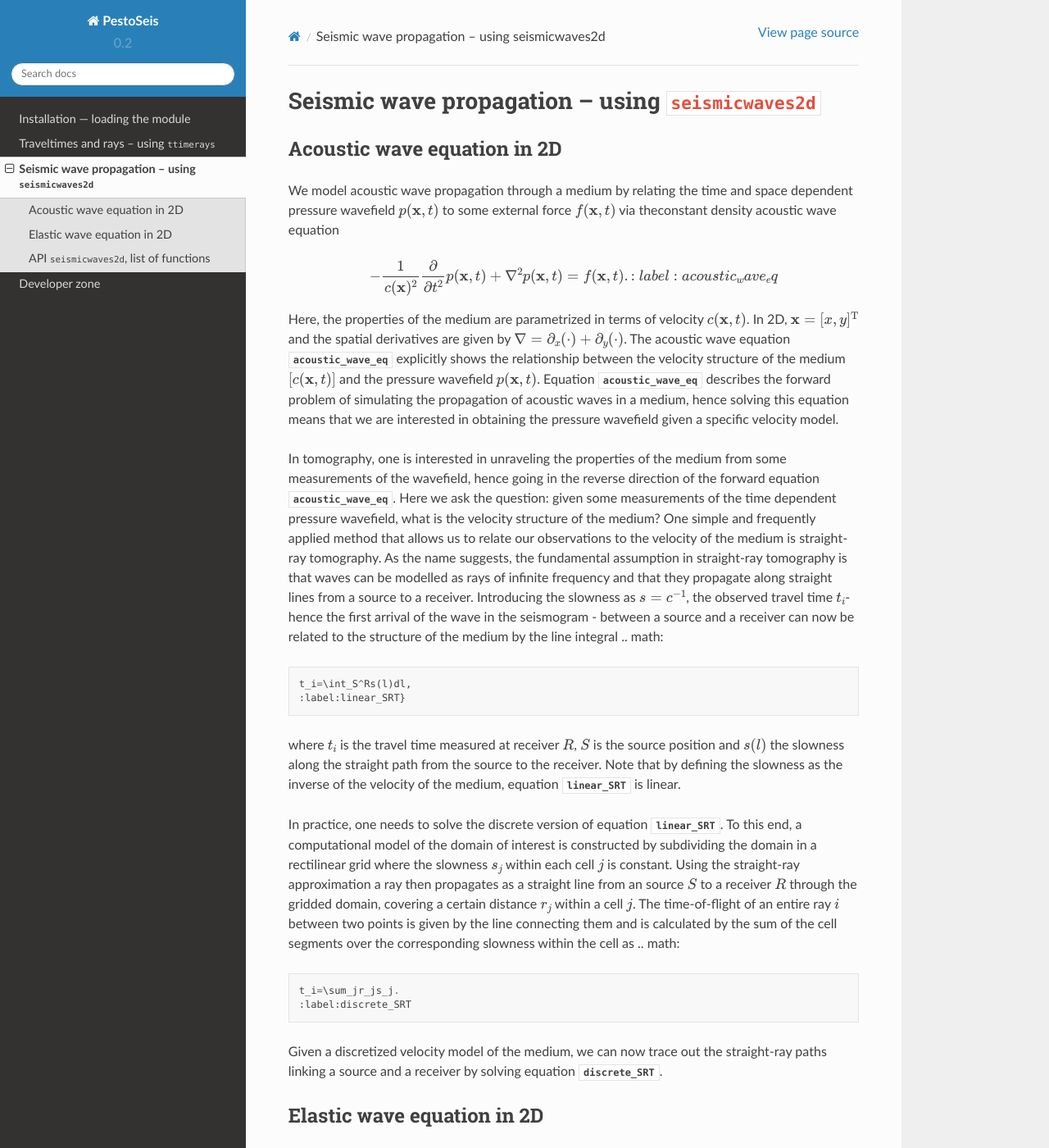
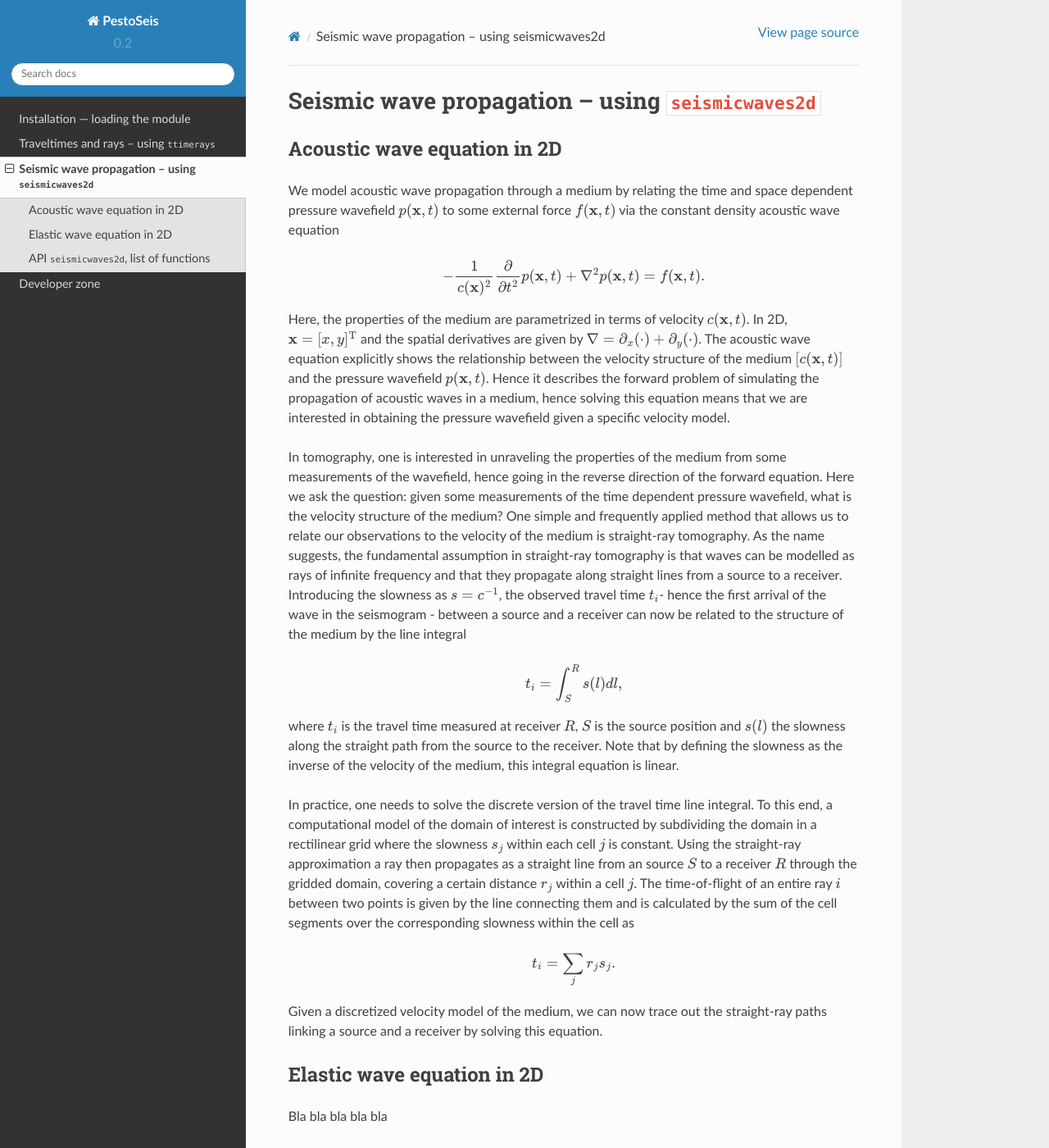
Before and after one commit to inverseproblem/PestoSeis, a Sphinx documentation site: the page built from docs/source/seismicwaves2d_guide.rst, in a window 1280 px wide and 1400 px high. Shown: the whole window at 82% size. Built offline with Sphinx 7.4.7 and the Read the Docs theme 2.0.0, drawn with Linux system fonts in a browser that asks for light colours.

Commit message:
built the html successfully

```diff
--- a/docs/source/seismicwaves2d_guide.rst
+++ b/docs/source/seismicwaves2d_guide.rst
@@ -11,24 +11,30 @@
 Acoustic wave equation in 2D
 =============================================
 
-We model acoustic wave propagation through a medium by relating the time and space dependent pressure wavefield :math:`p(\mathbf{x},t)` to some external force :math:`f(\mathbf{x},t)` via theconstant density acoustic wave equation
+We model acoustic wave propagation through a medium by relating the time and space dependent pressure wavefield :math:`p(\mathbf{x},t)` to some external force :math:`f(\mathbf{x},t)` via the constant density acoustic wave equation
 
 .. math::
-        -\frac{1}{c(\mathbf{x})^2}\frac{\partial}{\partial t^2}p(\mathbf{x},t)+\nabla^2 p(\mathbf{x},t)=f(\mathbf{x},t). :label: acoustic_wave_eq
 
-Here, the properties of the medium are parametrized in terms of velocity :math:`c(\mathbf{x},t)`. In 2D, :math:`\mathbf{x}=[x,y]^{\text{T}}` and the spatial derivatives are given by :math:`\nabla=\partial_x(\cdot)+\partial_y(\cdot)`. The acoustic wave equation :eq:`acoustic_wave_eq` explicitly shows the relationship between the velocity structure of the medium :math:`[c(\mathbf{x},t)]` and the pressure wavefield :math:`p(\mathbf{x},t)`. Equation :eq:`acoustic_wave_eq` describes the forward problem of simulating the propagation of acoustic waves in a medium, hence solving this equation means that we are interested in obtaining the pressure wavefield given a specific velocity model.
+   -\frac{1}{c(\mathbf{x})^2}\frac{\partial}{\partial t^2}p(\mathbf{x},t)+\nabla^2 p(\mathbf{x},t)=f(\mathbf{x},t).
 
-In tomography, one is interested in unraveling the properties of the medium from some measurements of the wavefield, hence going in the reverse direction of the forward equation :eq:`acoustic_wave_eq`. Here we ask the question: given some measurements of the time dependent pressure wavefield, what is the velocity structure of the medium? One simple and frequently applied method that allows us to relate our observations to the velocity of the medium is straight-ray tomography. As the name suggests, the fundamental assumption in straight-ray tomography is that waves can be modelled as rays of infinite frequency and that they propagate along straight lines from a source to a receiver. Introducing the slowness as :math:`s=c^{-1}`, the observed travel time :math:`t_i`- hence the first arrival of the wave in the seismogram - between a source and a receiver can now be related to the structure of the medium by the line integral
+Here, the properties of the medium are parametrized in terms of velocity :math:`c(\mathbf{x},t)`. In 2D, :math:`\mathbf{x}=[x,y]^{\text{T}}` and the spatial derivatives are given by :math:`\nabla=\partial_x(\cdot)+\partial_y(\cdot)`. The acoustic wave equation explicitly shows the relationship between the velocity structure of the medium :math:`[c(\mathbf{x},t)]` and the pressure wavefield :math:`p(\mathbf{x},t)`. Hence it describes the forward problem of simulating the propagation of acoustic waves in a medium, hence solving this equation means that we are interested in obtaining the pressure wavefield given a specific velocity model.
+
+In tomography, one is interested in unraveling the properties of the medium from some measurements of the wavefield, hence going in the reverse direction of the forward equation. Here we ask the question: given some measurements of the time dependent pressure wavefield, what is the velocity structure of the medium? One simple and frequently applied method that allows us to relate our observations to the velocity of the medium is straight-ray tomography. As the name suggests, the fundamental assumption in straight-ray tomography is that waves can be modelled as rays of infinite frequency and that they propagate along straight lines from a source to a receiver. Introducing the slowness as :math:`s=c^{-1}`, the observed travel time :math:`t_i`- hence the first arrival of the wave in the seismogram - between a source and a receiver can now be related to the structure of the medium by the line integral
+
 .. math::
-	t_i=\int_S^Rs(l)dl,
-	:label:linear_SRT}
-where :math:`t_i` is the travel time measured at receiver :math:`R`, :math:`S` is the source position and :math:`s(l)` the slowness along the straight path from the source to the receiver. Note that by defining the slowness as the inverse of the velocity of the medium, equation :eq:`linear_SRT` is linear.
 
-In practice, one needs to solve the discrete version of equation :eq:`linear_SRT`. To this end, a computational model of the domain of interest is constructed by subdividing the domain in a rectilinear grid where the slowness :math:`s_j` within each cell :math:`j` is constant. Using the straight-ray approximation a ray then propagates as a straight line from an source :math:`S` to a receiver :math:`R` through the gridded domain, covering a certain distance :math:`r_j` within a cell :math:`j`. The time-of-flight of an entire ray :math:`i` between two points is given by the line connecting them and is calculated by the sum of the cell segments over the corresponding slowness within the cell as
+   t_i=\int_S^Rs(l)dl,
+
+where :math:`t_i` is the travel time measured at receiver :math:`R`, :math:`S` is the source position and :math:`s(l)` the slowness along the straight path from the source to the receiver. Note that by defining the slowness as the inverse of the velocity of the medium, this integral equation is linear.
+
+In practice, one needs to solve the discrete version of the travel time line integral. To this end, a computational model of the domain of interest is constructed by subdividing the domain in a rectilinear grid where the slowness :math:`s_j` within each cell :math:`j` is constant. Using the straight-ray approximation a ray then propagates as a straight line from an source :math:`S` to a receiver :math:`R` through the gridded domain, covering a certain distance :math:`r_j` within a cell :math:`j`. The time-of-flight of an entire ray :math:`i` between two points is given by the line connecting them and is calculated by the sum of the cell segments over the corresponding slowness within the cell as
+
 .. math::
-	t_i=\sum_jr_js_j.
-	:label:discrete_SRT
-Given a discretized velocity model of the medium, we can now trace out the straight-ray paths linking a source and a receiver by solving equation :eq:`discrete_SRT`.
+
+   t_i=\sum_jr_js_j.
+
+Given a discretized velocity model of the medium, we can now trace out the straight-ray paths linking a source and a receiver by solving this equation.
+
 
 =============================================
 Elastic wave equation in 2D
```
